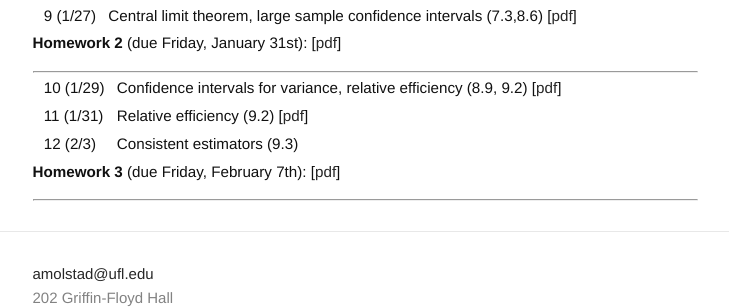
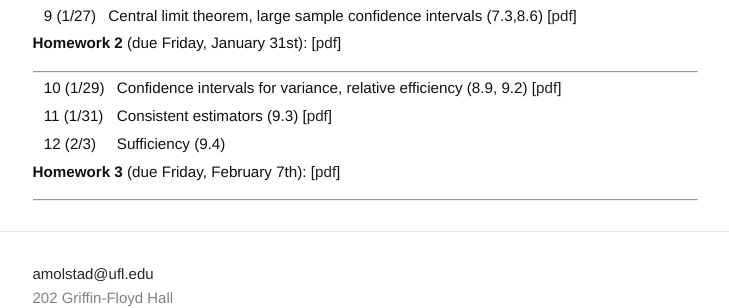
Before and after one commit to ajmolstad/ajmolstad.github.io, a Jekyll site: the page built from S20_STA4322.md, in a window 1280 px wide. Shown: the part 584-892 px from the top of the page, without its empty margins (275-1004 px from the left). Built offline with Jekyll 4.4.1, drawn with Linux system fonts in a browser that asks for light colours.

Commit message:
Update S20_STA4322.md

```diff
--- a/S20_STA4322.md
+++ b/S20_STA4322.md
@@ -36,8 +36,8 @@ Note that you must be logged into your UFL eLearning account to access course no
 ---------------
 
 || 10 (1/29)  || Confidence intervals for variance, relative efficiency (8.9, 9.2) [[pdf](https://ufl.instructure.com/courses/394927/files/47952376/download?wrap=1)]  ||
-|| 11 (1/31)  || Relative efficiency (9.2) [[pdf](https://ufl.instructure.com/courses/394927/files/47988735/download?wrap=1)] ||
-|| 12 (2/3) || Consistent estimators (9.3) ||
+|| 11 (1/31)  || Consistent estimators (9.3) [[pdf](https://ufl.instructure.com/courses/394927/files/47988735/download?wrap=1)] ||
+|| 12 (2/3) || Sufficiency (9.4) ||
 
 **Homework 3** (due Friday, February 7th): [[pdf](/docs/STA4322_S20_Homework3.pdf)]
 
```
